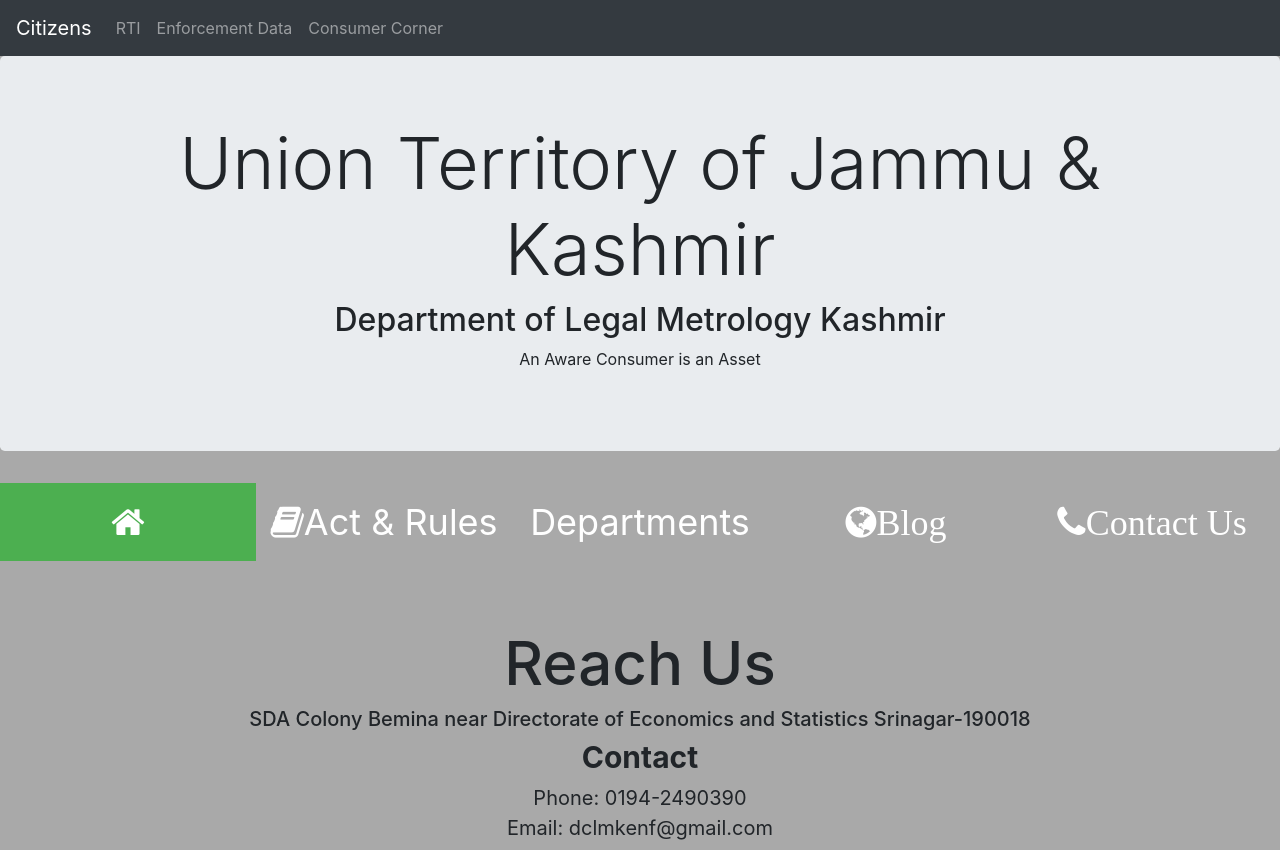
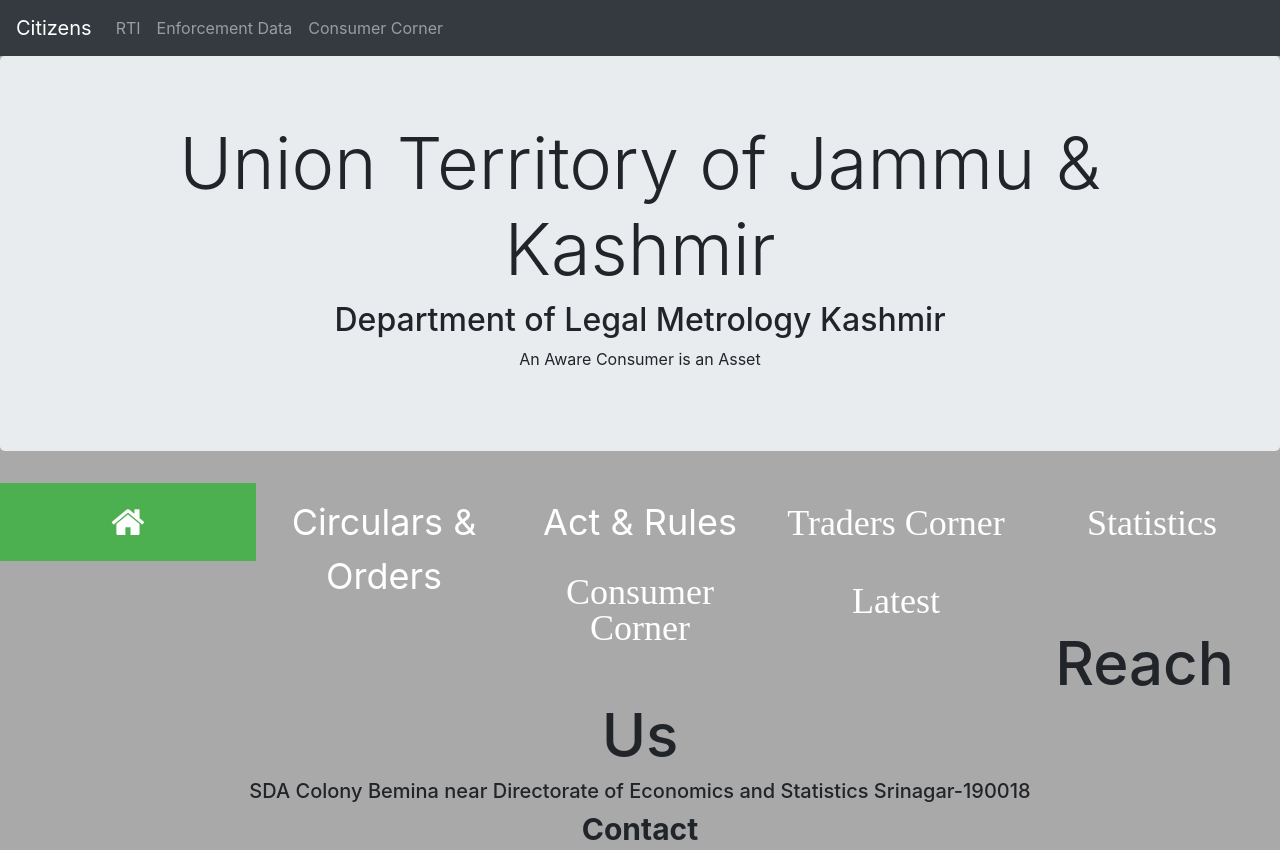
Before and after one commit to aamirmir001/aamirmir001.github.io, a plain HTML site: page index.html in a window 1280 px wide. Shown: the top 850 px of the page. Drawn offline with nearby package versions, Linux system fonts and the light colour scheme.

Commit message:
Update index.html

```diff
--- a/index.html
+++ b/index.html
@@ -82,10 +82,12 @@
 
 <div class="icon-bar">
   <a class="active" href="#"><i class="fa fa-home"></i></a>
-  <a href="#"><i class="fa fa-book"></i>Act & Rules</a>
-  <a href="#"><i class="fa fa-menu"></i>Departments</a>
-  <a href="#"><i class="fa fa-globe">Blog</i></a>
-  <a href="#"><i class="fa fa-phone">Contact Us</i></a>
+  <a href="#"><i class="fa fa"></i>Circulars & Orders</a>
+  <a href="#"><i class="fa fa"></i>Act & Rules</a>
+  <a href="#"><i class="fa fa">Traders Corner</i></a>
+  <a href="#"><i class="fa ">Statistics</i></a>
+  <a href="#"><i class="fa ">Consumer Corner</i></a>
+  <a href="#"><i class="fa ">Latest</i></a>
 </div>
 <div class="container-fluid">
     <h1 style="font-style: normal; font-size: 60px;text-align:center;text-height:50px;"><br><br>Reach Us</h1>
```
